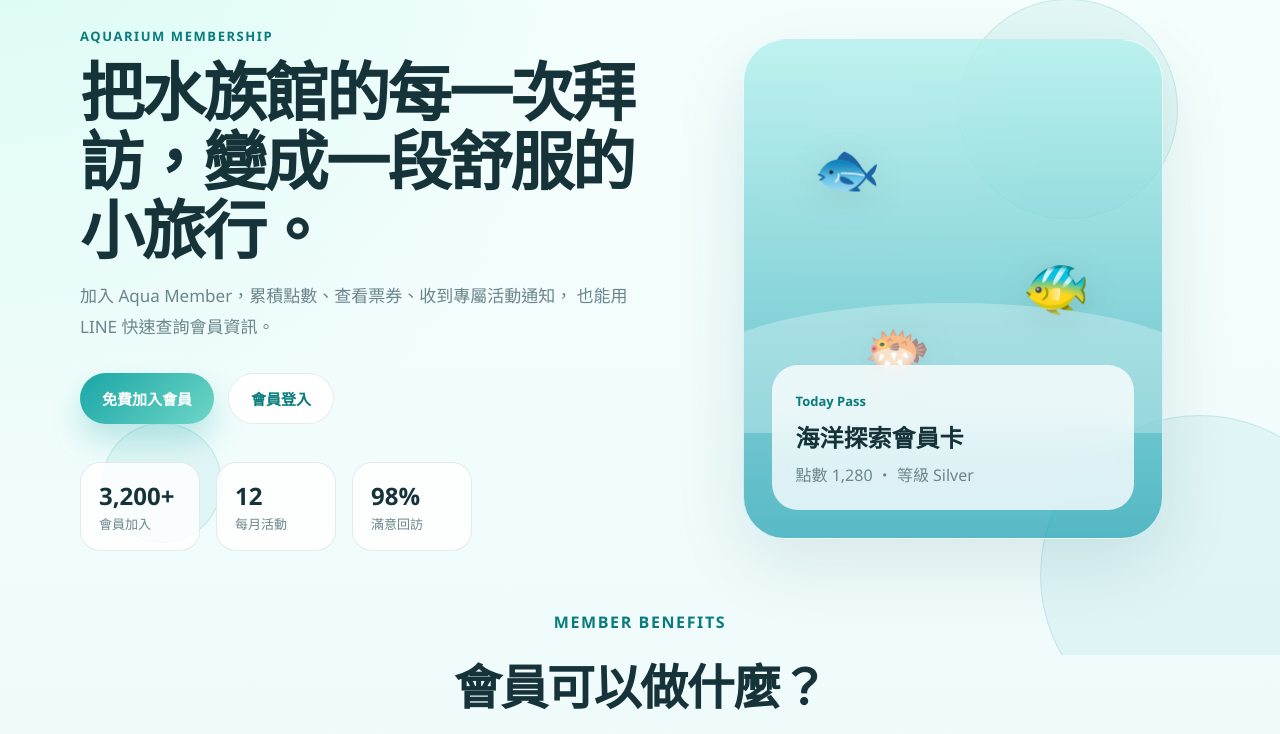
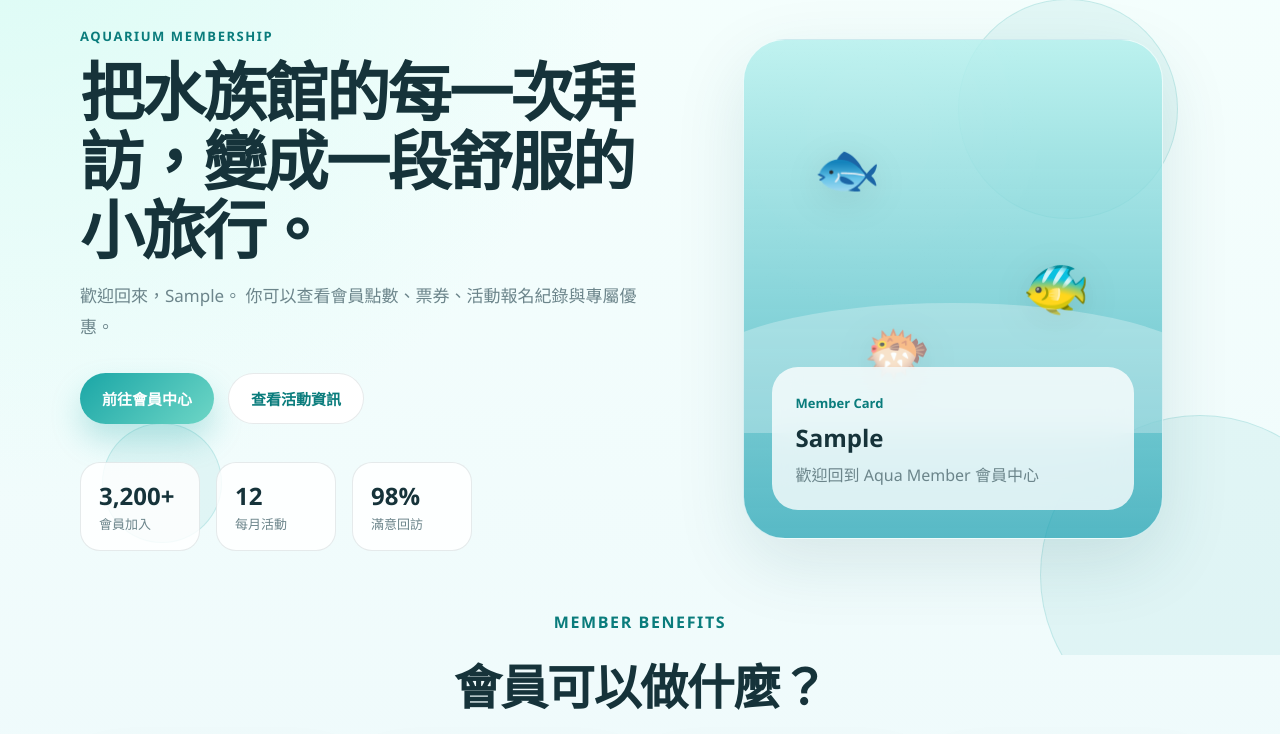
Before and after one commit to ThomasPeng8888/member-site-demo, a Django app: page / in a window 1280 px wide. Shown: the part 145-879 px from the top of the page. Run offline with Django 5.2, Linux system fonts and the light colour scheme; the visitor is signed in with stand-in values (Sample User, id 1).

Commit message:
home page adjust

```diff
--- a/pages/templates/pages/home.html
+++ b/pages/templates/pages/home.html
@@ -11,13 +11,23 @@
         <p class="eyebrow">Aquarium Membership</p>
         <h1>把水族館的每一次拜訪，變成一段舒服的小旅行。</h1>
         <p class="hero-desc">
+            {% if user.is_authenticated %}
+                歡迎回來，{{ user.first_name|default:user.email|default:user.username }}。
+                你可以查看會員點數、票券、活動報名紀錄與專屬優惠。
+            {% else %}
                 加入 Aqua Member，累積點數、查看票券、收到專屬活動通知，
                 也能用 LINE 快速查詢會員資訊。
+            {% endif %}
         </p>
 
         <div class="hero-actions">
+            {% if user.is_authenticated %}
+                <a href="{% url 'dashboard' %}" class="btn btn-primary">前往會員中心</a>
+                <a href="{% url 'activities' %}" class="btn btn-secondary">查看活動資訊</a>
+            {% else %}
                 <a href="{% url 'register' %}" class="btn btn-primary">免費加入會員</a>
                 <a href="{% url 'login' %}" class="btn btn-secondary">會員登入</a>
+            {% endif %}
         </div>
 
         <div class="hero-stats">
@@ -43,9 +53,15 @@
             <div class="fish fish-c">🐡</div>
             <div class="water-line"></div>
             <div class="card-content">
+                {% if user.is_authenticated %}
+                    <span class="card-label">Member Card</span>
+                    <h2>{{ user.first_name|default:user.email|default:user.username }}</h2>
+                    <p>歡迎回到 Aqua Member 會員中心</p>
+                {% else %}
                     <span class="card-label">Today Pass</span>
                     <h2>海洋探索會員卡</h2>
-                <p>點數 1,280 ・ 等級 Silver</p>
+                    <p>加入會員後即可累積點數與票券</p>
+                {% endif %}
             </div>
         </div>
     </div>
```
Lines whose indentation alone changed are shown as unchanged.
